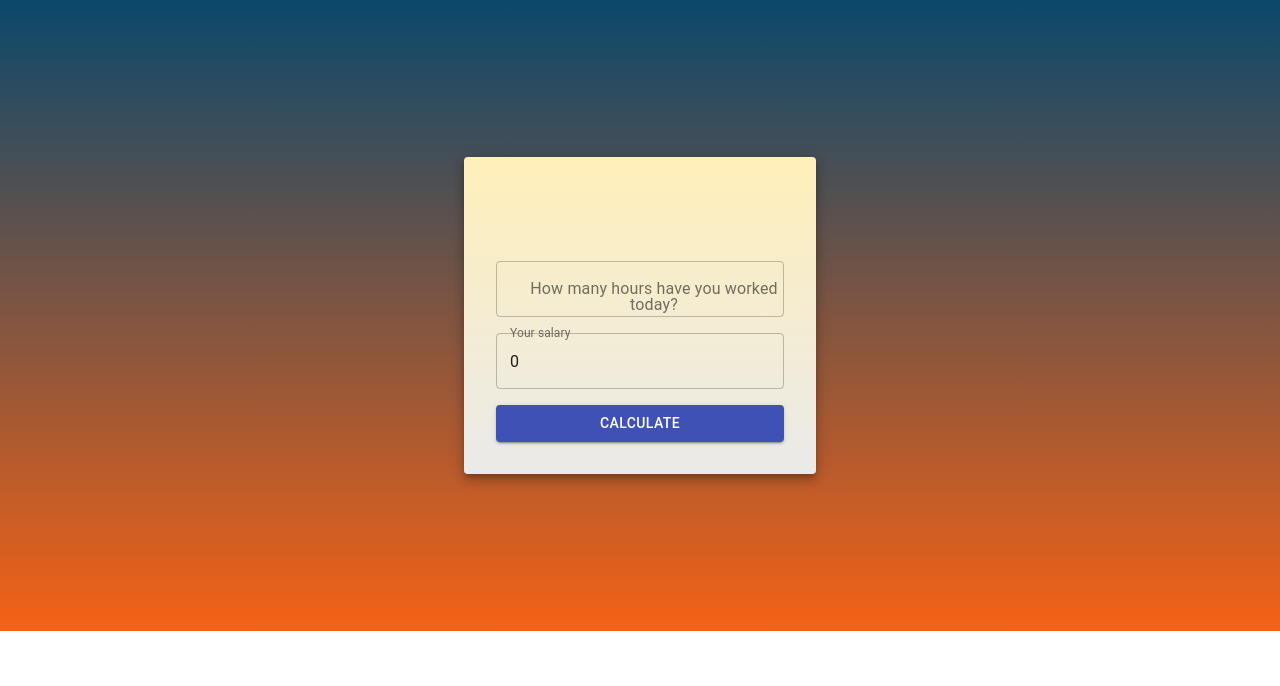
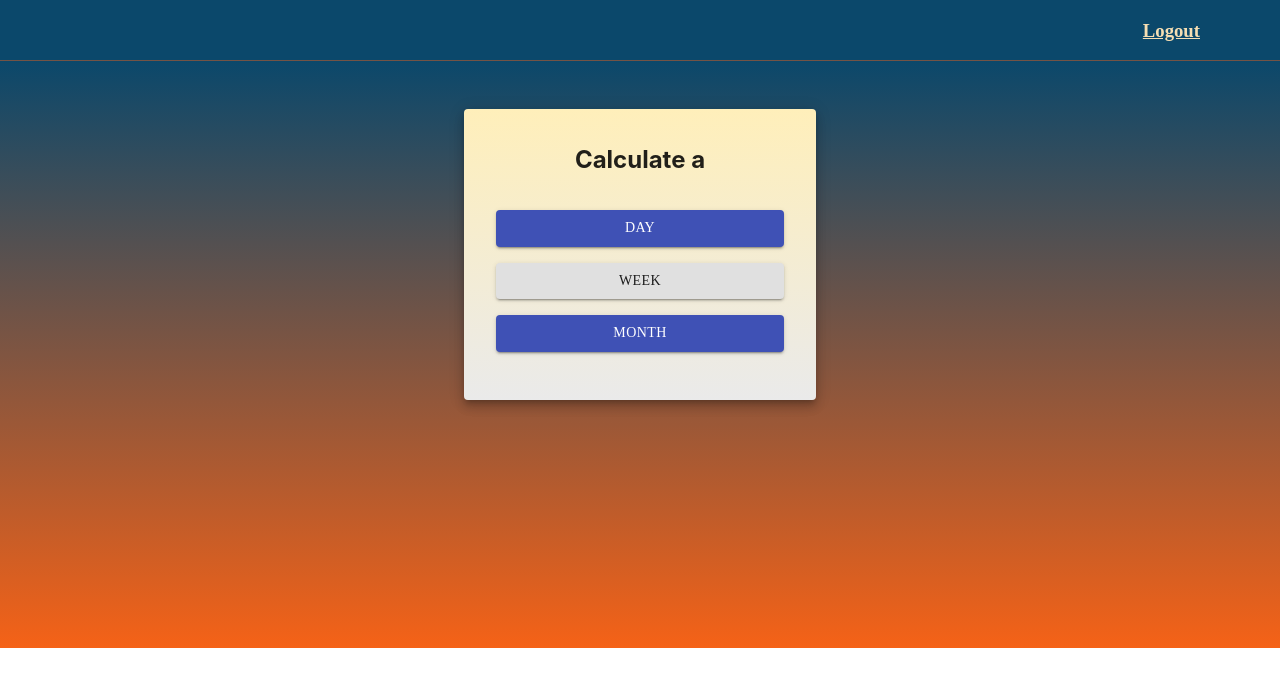
Before and after one commit to BaraSalameh/YJH, a React (Create React App) app in the folder YJH-Project/client/: page /main/1 in a window 1280 px wide. Shown: the top 686 px of the page. Built offline with nearby package versions, Linux system fonts and the light colour scheme; no server answers.

Commit message:
PreparingOneDayCalculationFeature

```diff
--- a/YJH-Project/client/src/App.js
+++ b/YJH-Project/client/src/App.js
@@ -1,10 +1,11 @@
-import React, { useState, useEffect } from 'react';
+import React from 'react';
 import './App.css';
 import LoginPage from './views/LoginPage';
 import RegistrationPage from './views/RegistrationPage';
 import SecondRegistrationPage from './views/SecondRegistrationPage';
 import {Router} from '@reach/router';
 import MainPage from './views/MainPage';
+import DayCalculation from './views/DayCalculation';
 
 function App() {
   return (
@@ -14,6 +15,7 @@ function App() {
         <RegistrationPage path='/registration'/>
         <SecondRegistrationPage path='/registration/step/two/:username'/>
         <MainPage path='/main/:username'/>
+        <DayCalculation path='daycalculation/:username'/>
       </Router>
     </>
   );
--- /dev/null
+++ b/YJH-Project/client/src/components/Header.jsx
@@ -0,0 +1,32 @@
+import React from 'react';
+
+const styles = {
+    container : {
+        display : 'flex',
+        justifyContent : 'space-between',
+        padding : '0 5rem',
+        background : 'linear-gradient(#0B486B, #0B486B)',
+        borderBottom : '1px solid #745345'
+    },
+    paragraph : {
+        fontFamily : '"Times New Roman',
+        color : 'wheat'
+    },
+};
+
+const Header = props => {
+
+    const { firstname, lastname } = props;
+    return (
+        <div style={styles.container}>
+            <div>
+                <h2 style={ styles.paragraph }>{ firstname } { lastname }</h2>
+            </div>
+            <div>
+                <h3 ><a href='/' style={ styles.paragraph }>Logout</a></h3>
+            </div>
+        </div>
+    );
+}
+
+export default Header
--- a/YJH-Project/client/src/components/MainForm.jsx
+++ b/YJH-Project/client/src/components/MainForm.jsx
@@ -1,88 +1,61 @@
-import React, { useState, useEffect } from 'react';
+import React from 'react';
 import {
     Paper,
-    FormControl,
-    InputLabel,
-    OutlinedInput,
     Button
   } from '@material-ui/core';
-import axios from 'axios';
+  import {navigate} from '@reach/router';
 
 const styles = {
     paper: {
       display : 'flex', flexDirection : 'column', padding : '1rem', textAlign : 'center', width : '20rem',
-      margin : '9.83rem auto', background : 'linear-gradient(#FFEFBA, #EAEAEA)'
+      margin : '3rem auto 15.5rem auto', background : 'linear-gradient(#FFEFBA, #EAEAEA)'
     },
     form : {
       display : 'flex', flexDirection : 'column', padding : '1rem'
     },
     input: {
-        marginBottom: "1rem"
+        marginBottom: "1rem", fontFamily : '"Times New Roman'
     },
     background : {
         background : 'linear-gradient(#0B486B, #F56217)', height : '100%', width : '100%', display : 'inline-block',
         margin : '0rem'
-    },
-    paragraph : {
-        fontFamily : '"Times New Roman'
-    },
-    errorParagraph : {
-        color : 'red', fontFamily : 'Times New Roman', marginTop : '0.5px'
     }
 }
 
 const MainForm = props => {
 
-    const {username} = props;
+    const { user } = props;
 
-    const [user, setUser] = useState([]);
-    const [result, setResult] = useState(0);
-    const [hours, setHours] = useState(0);
-    const [errorMessage, setErrorMessage] = useState("");
+    const dayHandle = e => {
+        e.preventDefault();
+        navigate('/daycalculation/'+user.username);
+    };
 
-    useEffect(() => {
-        axios.get('http://localhost:8000/api/user/'+username)
-        .then(res => setUser(res.data))
-        .catch(err => console.log('error retrieving data from database'));
-    },[username]);
+    const weekHandle = e => {
+        e.preventDefault();
+        navigate('/daycalculation');
+    };
 
-    const handleSubmit = e => {
+    const monthHandle = e => {
         e.preventDefault();
-        hours > 10 ?
-            setResult(((hours-10)*(user.hourMoney*1.5)) + (2*(user.hourMoney*1.25)) + (8*user.hourMoney) )
-        :
-        hours >8 ?
-            setResult(((hours-8)*(user.hourMoney*125)/100) + (8*user.hourMoney))
-        :
-        hours <= 8 && hours > 0?
-            setResult(hours*user.hourMoney)
-        :
-        setErrorMessage('Hours can not be 0!')
-    }
+        navigate('/daycalculation');
+    };
 
     return (
         <div style={styles.background}>
             <Paper elevation={7} style={styles.paper}>
-                <h2 style={styles.paragraph}>{user.firstname} {user.lastname}</h2>
-                <p style={styles.paragraph}>{user.username}</p>
+                <h2 style={styles.paragraph}> Calculate a </h2>
+
                 <form style={styles.form}>
-                    <FormControl variant="outlined" style={styles.input}>
-                        <InputLabel>How many hours have you worked today?</InputLabel>
-                        <OutlinedInput type="number" onChange={e => setHours(e.target.value)}/>
-                    </FormControl>
-                    {
-                        errorMessage.length > 0 ?
-                            <p style={styles.errorParagraph}>{errorMessage}</p>
-                        :
-                        ""
-                    }
-                    <FormControl variant="outlined" style={styles.input}>
-                        <InputLabel>Your salary</InputLabel>
-                        <OutlinedInput type="text" readOnly value={result}/>
-                    </FormControl>
-                    <Button type="submit" variant="contained" color="primary" onClick={handleSubmit}>
-                        Calculate
-                    </Button>
+                <Button style={ styles.input } type="submit" variant="contained" color="primary" onClick={dayHandle}>
+                    Day
+                </Button>
+                <Button style={ styles.input } type="submit" variant="contained" color="info" onClick={weekHandle}>
+                    Week
+                </Button>
+                <Button style={ styles.input } type="submit" variant="contained" color="primary" onClick={monthHandle}>
+                    Month
+                </Button>
                 </form>
             </Paper>
         </div>
--- a/YJH-Project/client/src/components/RegistrationForm.jsx
+++ b/YJH-Project/client/src/components/RegistrationForm.jsx
@@ -21,7 +21,8 @@ const styles = {
         marginBottom: "1rem"
     },
     background : {
-        background : 'linear-gradient(#0B486B, #F56217)', height : '100%', width : '100%', display : 'inline-block'
+        background : 'linear-gradient(#0B486B, #F56217)', height : '100%', width : '100%',
+        display : 'inline-block'
     },
     paragraph : {
         fontFamily : '"Times New Roman'
--- a/YJH-Project/client/src/components/SecondRegistrationForm.jsx
+++ b/YJH-Project/client/src/components/SecondRegistrationForm.jsx
@@ -14,7 +14,7 @@ import axios from 'axios';
 const styles = {
     paper: {
       display : 'flex', flexDirection : 'column', padding : '1rem', textAlign : 'center', width : '20rem',
-      margin : '11.9rem auto', background : 'linear-gradient(#FFEFBA, #EAEAEA)'
+      margin : '11.05rem auto', background : 'linear-gradient(#FFEFBA, #EAEAEA)'
     },
     form : {
       display : 'flex', flexDirection : 'column', padding : '1rem'
@@ -40,13 +40,20 @@ const SecondRegistrationForm = props => {
 
     const [hourMoney, setHourMoney] = useState(0);
     const [currency, setCurrency] = useState("");
+    const [errorMessage, setErrorMessage] = useState("");
 
     const handleSubmit = e => {
         e.preventDefault();
+        hourMoney > 0 ?
+            readyToGo()
+        :
+            setErrorMessage('The amount of money should be greater than 0!')
+    };
+
+    const readyToGo = () => {
         axios.put('http://localhost:8000/api/user/update/'+username+'/'+hourMoney)
-        .then(res => console.log('updated successfully'))
+        .then(res => navigate('/main/'+username))
         .catch(err => console.log('error updating'));
-        navigate('/main/'+username);
     }
 
     return (
@@ -58,6 +65,10 @@ const SecondRegistrationForm = props => {
                         <InputLabel>How much you get paid per hour?</InputLabel>
                         <OutlinedInput type="number" onChange={e => setHourMoney(e.target.value)}/>
                     </FormControl>
+                    {
+                        errorMessage.length > 0 &&
+                            <p style={styles.errorParagraph}>The amount of money should be greater than 0!</p>
+                    }
                     <FormControl style={styles.input}>
                         <InputLabel id="demo-simple-select-label">Currency</InputLabel>
                         <Select
--- /dev/null
+++ b/YJH-Project/client/src/views/DayCalculation.js
@@ -0,0 +1,98 @@
+import React, { useState, useEffect } from 'react';
+import {
+    Paper,
+    FormControl,
+    InputLabel,
+    OutlinedInput,
+    Button
+  } from '@material-ui/core';
+  import axios from 'axios';
+  import {navigate} from '@reach/router';
+
+const styles = {
+    paper: {
+      display : 'flex', flexDirection : 'column', padding : '1rem', textAlign : 'center', width : '20rem',
+      margin : '3rem auto 9.92rem auto', background : 'linear-gradient(#FFEFBA, #EAEAEA)'
+    },
+    form : {
+      display : 'flex', flexDirection : 'column', padding : '1rem'
+    },
+    input: {
+        marginBottom: "1rem"
+    },
+    background : {
+        background : 'linear-gradient(#0B486B, #F56217)', height : '100%', width : '100%', display : 'inline-block',
+        margin : '0rem'
+    },
+    paragraph : {
+        fontFamily : '"Times New Roman'
+    },
+    errorParagraph : {
+        color : 'red', fontFamily : 'Times New Roman', marginTop : '0.5px'
+    }
+}
+
+const DayCalculation = props => {
+
+    const {username} = props;
+
+    const [ user, setUser ] = useState([]);
+    const [result, setResult] = useState(0);
+    const [hours, setHours] = useState(0);
+    const [errorMessage, setErrorMessage] = useState("");
+
+    useEffect(() => {
+        axios.get('http://localhost:8000/api/user/'+username)
+        .then(res => setUser(res.data))
+        .catch(err => console.log('error retrieving data from database'));
+    }, [username]);
+
+    const handleSubmit = e => {
+        e.preventDefault();
+        hours > 10 ?
+            setResult(((hours-10)*(user.hourMoney*1.5)) + (2*(user.hourMoney*1.25)) + (8*user.hourMoney) + hours*5 )
+        :
+        hours >8 ?
+            setResult(((hours-8)*(user.hourMoney*125)/100) + (8*user.hourMoney) + hours*5)
+        :
+        hours <= 8 && hours > 0?
+            setResult(hours*user.hourMoney + hours*5)
+        :
+        setErrorMessage('Hours can not be empty or 0!')
+    }
+
+    const backHandle = () => {
+        navigate('/main/'+username);
+    }
+
+    return (
+        <div style={styles.background}>
+            <Paper elevation={7} style={styles.paper}>
+                <h2 style={styles.paragraph}>{user.firstname} {user.lastname}</h2>
+                <form style={styles.form}>
+                    <FormControl variant="outlined" style={styles.input}>
+                        <InputLabel>Hours today?</InputLabel>
+                        <OutlinedInput type="number" onChange={e => setHours(e.target.value)}/>
+                    </FormControl>
+                    {
+                        errorMessage.length > 0 ?
+                            <p style={styles.errorParagraph}>{errorMessage}</p>
+                        :
+                        ""
+                    }
+                    <FormControl variant="outlined" style={styles.input}>
+                        <InputLabel>Your salary</InputLabel>
+                        <OutlinedInput type="text" readOnly value={result}/>
+                    </FormControl>
+                    <Button type="submit" variant="contained" color="primary" onClick={handleSubmit}>
+                        Calculate
+                    </Button>
+                    <h3><Button style={styles.paragraph} type="submit" variant="" onClick={backHandle}>Main menu</Button> </h3>
+                    <h4><a href="/" style={styles.paragraph}> Logout </a></h4>
+                </form>
+            </Paper>
+        </div>
+    );
+}
+
+export default DayCalculation
--- a/YJH-Project/client/src/views/MainPage.js
+++ b/YJH-Project/client/src/views/MainPage.js
@@ -1,13 +1,24 @@
-import React from 'react';
+import React, { useState, useEffect } from 'react';
+import Header from '../components/Header';
 import MainForm from '../components/MainForm';
-
+import axios from 'axios';
 const MainPage = props => {
 
     const {username} = props;
+    const [ user, setUser ] = useState([]);
+
+    useEffect (() => {
+        axios.get('http://localhost:8000/api/user/'+username)
+        .then(res => {
+            setUser(res.data);
+        })
+        .catch(err => console.log('error retrieving data from database'));
+    }, [username])
 
     return (
         <div>
-            <MainForm username={ username }/>
+            <Header firstname = { user.firstname } lastname = { user.lastname }/>
+            <MainForm user={ user } />
         </div>
     )
 }
```
